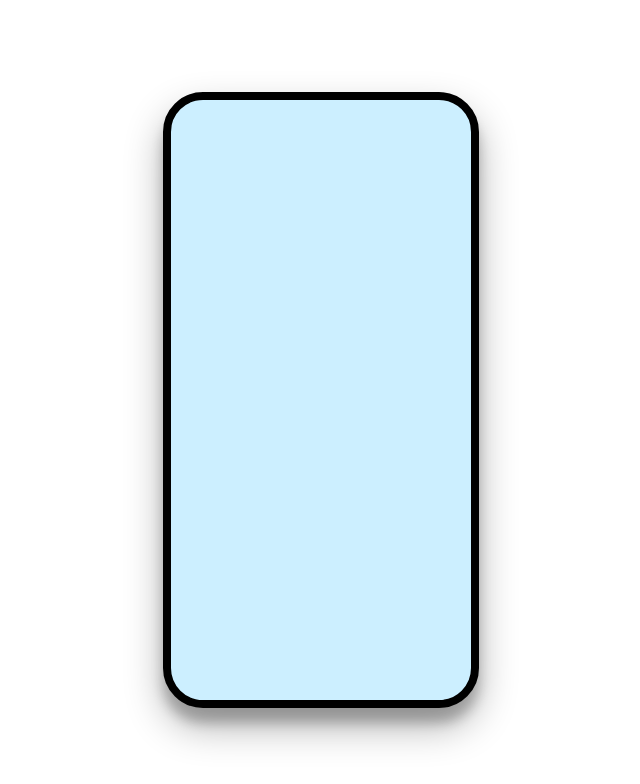
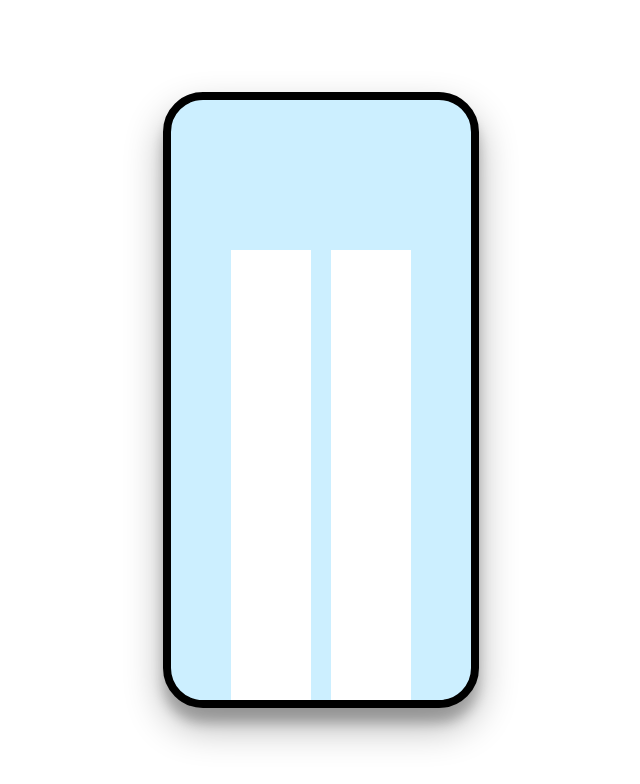
Before and after one commit to eduardosandov/game-animation, a plain HTML site: page game.html in a window 1280 px wide. Shown: the whole page, without its empty margins (319-959 px from the left). Drawn offline with Linux system fonts and the light colour scheme.

Commit message:
Update game.html

```diff
--- a/game.html
+++ b/game.html
@@ -24,33 +24,61 @@
         }
         .layer-1 {
             position: absolute;
+            z-index: 1;
+            height: 450px;
+            width: 80px;
+            background: white;
+            bottom: 0;
+            right: 60px;
         }
         .layer-2 {
             position: absolute;
+            z-index: 2;
+            height: 450px;
+            width: 80px;
+            background: white;
+            bottom: 0;
+            left: 60px;
+
         }
         .layer-3 {
             position: absolute;
+            z-index: 3;
         }
         .layer-4 {
             position: absolute;
+            z-index: 4;
+
         }
         .layer-5 {
             position: absolute;
+            z-index: 5;
+
         }
         .layer-6 {
             position: absolute;
+            z-index: 6;
+
         }
         .layer-7 {
             position: absolute;
+            z-index: 7;
+
         }
         .layer-8 {
             position: absolute;
+            z-index: 8;
+
         }
         .layer-9 {
             position: absolute;
+            z-index: 9;
+
         }
         .layer-10 {
             position: absolute;
+            z-index: 10;
+
         }
 
     </style>
```
